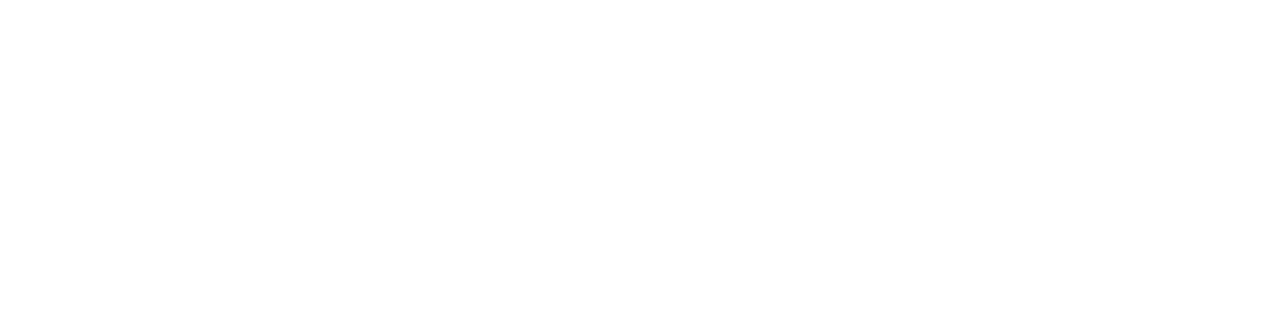
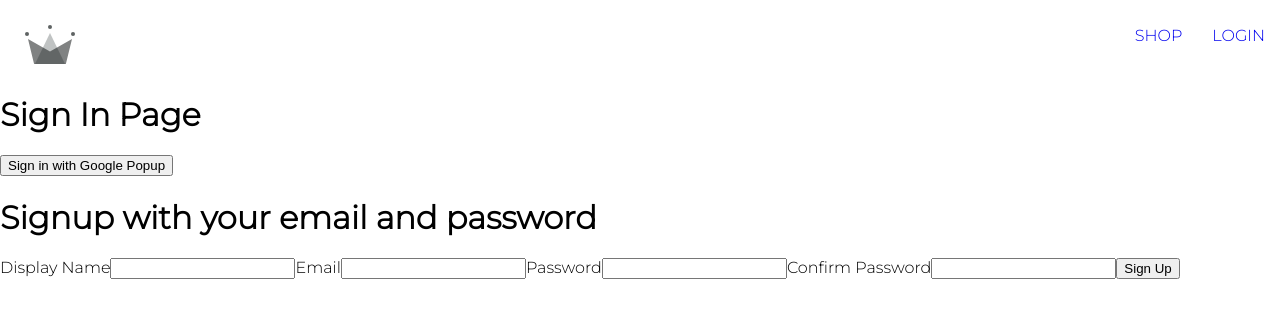
Before and after one commit to irorochad/myecomx-v2, a React (Create React App) app: page /login in a window 1280 px wide. Before the commit this address had no page. Shown: the top 318 px of the page. Built offline with nearby package versions, Linux system fonts and the light colour scheme.

Commit message:
added a google pop up signUp + added the form auth

```diff
--- a/src/App.js
+++ b/src/App.js
@@ -1,6 +1,7 @@
 import { Routes, Route } from "react-router-dom";
 import Home from "./routes/home/home.routes";
 import Navigation from "./routes/navigation/nav.routes";
+import Login from "./routes/login/login.routes";
 
 // This page defines all the routing of the app.
 const Shop = () => {
@@ -13,6 +14,7 @@
       <Route path="/" element={<Navigation />}>
         <Route index element={<Home />} />
         <Route path="shop" element={<Shop />} />
+        <Route path="login" element={<Login />} />
       </Route>
     </Routes>
   );
--- /dev/null
+++ b/src/components/sign-up/signup.component.jsx
@@ -0,0 +1,66 @@
+import { useState } from "react";
+
+const defaultValues = {
+  displayName: "",
+  email: "",
+  password: "",
+  confirmPassword: "",
+};
+
+const SignUpForm = () => {
+  const [formFields, setformFields] = useState(defaultValues);
+  const { displayName, email, password, confirmPassword } = formFields;
+
+  console.log(formFields);
+  const handleChange = (event) => {
+    const { name, value } = event.target;
+
+    setformFields({ ...formFields, [name]: value });
+  };
+  return (
+    <div>
+      <h1>Signup with your email and password</h1>
+      <form onSubmit={() => {}}>
+        <label htmlFor="">Display Name</label>
+        <input
+          type="text"
+          required
+          onChange={handleChange}
+          name="displayName"
+          value={displayName}
+        />
+
+        <label htmlFor="">Email</label>
+        <input
+          type="email"
+          required
+          onChange={handleChange}
+          name="email"
+          value={email}
+        />
+
+        <label htmlFor="">Password</label>
+        <input
+          type="password"
+          required
+          onChange={handleChange}
+          name="password"
+          value={password}
+        />
+
+        <label htmlFor="">Confirm Password</label>
+        <input
+          type="password"
+          required
+          onChange={handleChange}
+          name="confirmPassword"
+          value={confirmPassword}
+        />
+
+        <button>Sign Up</button>
+      </form>
+    </div>
+  );
+};
+
+export default SignUpForm;
--- /dev/null
+++ b/src/routes/login/login.routes.jsx
@@ -0,0 +1,23 @@
+import {
+  signInWithGooglePopup,
+  createUserDocumentFromAuth,
+} from "../../utils/firebase/firebase.utils";
+
+import SignUpForm from "../../components/sign-up/signup.component";
+const Login = () => {
+  const logGoogleUser = async () => {
+    const { user } = await signInWithGooglePopup();
+    const userDocRef = await createUserDocumentFromAuth(user);
+  };
+
+  return (
+    <div>
+      <h1>Sign In Page</h1>
+      <button onClick={logGoogleUser}>Sign in with Google Popup</button>
+
+      <SignUpForm />
+    </div>
+  );
+};
+
+export default Login;
--- a/src/routes/navigation/nav.routes.jsx
+++ b/src/routes/navigation/nav.routes.jsx
@@ -11,8 +11,11 @@
           <NavLogo className="logo"/>
         </Link>
         <div className="nav-links-container">
-          <Link to="/shop" className="nav-link">
+        <Link to="/shop" className="nav-link">
             SHOP
+          </Link>
+          <Link to="/login" className="nav-link">
+            LOGIN
           </Link>
         </div>
       </div>
--- /dev/null
+++ b/src/utils/firebase/firebase.utils.js
@@ -0,0 +1,55 @@
+import { initializeApp } from "firebase/app";
+import {
+  getAuth,
+  signInWithPopup,
+  GoogleAuthProvider,
+} from "firebase/auth";
+import { getFirestore, doc, getDoc, setDoc } from "firebase/firestore";
+
+// Your web app's Firebase configuration
+const firebaseConfig = {
+  apiKey: "AIzaSyDLVgrT_KG9g3IRCIQhTedTtxtw0NdNbfY",
+  authDomain: "ecomx-db.firebaseapp.com",
+  projectId: "ecomx-db",
+  storageBucket: "ecomx-db.appspot.com",
+  messagingSenderId: "893901676315",
+  appId: "1:893901676315:web:bff56a0b5155fee5d03dbe",
+};
+
+// Initialize Firebase
+const firebaseApp = initializeApp(firebaseConfig);
+
+const provider = new GoogleAuthProvider();
+
+provider.setCustomParameters({
+  prompt: "select_account",
+});
+
+export const auth = getAuth();
+export const signInWithGooglePopup = () => signInWithPopup(auth, provider);
+
+export const db = getFirestore();
+
+export const createUserDocumentFromAuth = async (userAuth) => {
+  const userDocRef = doc(db, "users", userAuth.uid);
+
+  const userSnapshot = await getDoc(userDocRef);
+
+  // If the snapshot, or the user does not exists, create one
+  if (!userSnapshot.exists()) {
+    const { displayName, email } = userAuth;
+    const createdAt = new Date();
+
+    try {
+      await setDoc(userDocRef, {
+        displayName,
+        email,
+        createdAt,
+      });
+    } catch (error) {
+      console.log("error creating the user", error.message);
+    }
+  }
+
+  return userDocRef;
+};
```
